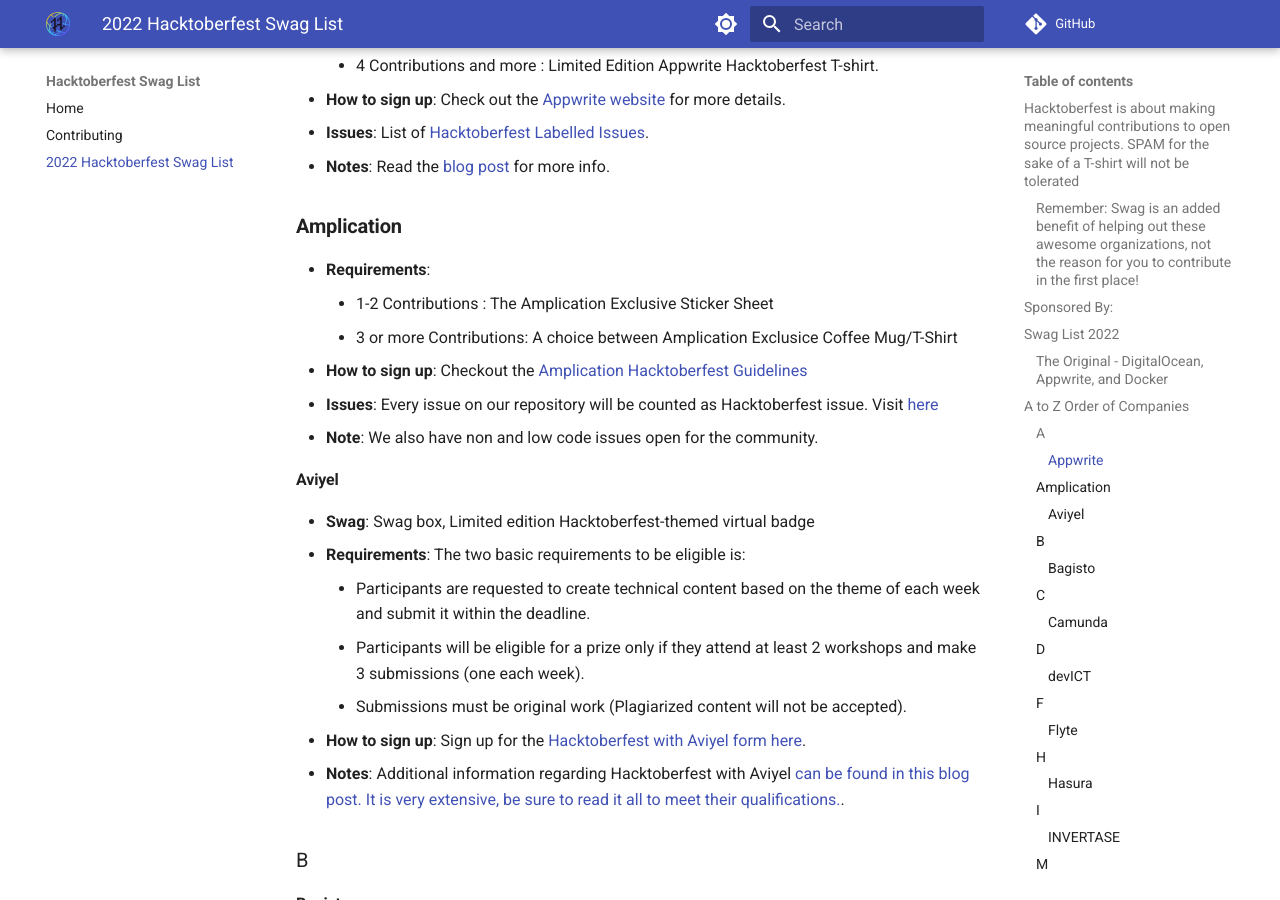
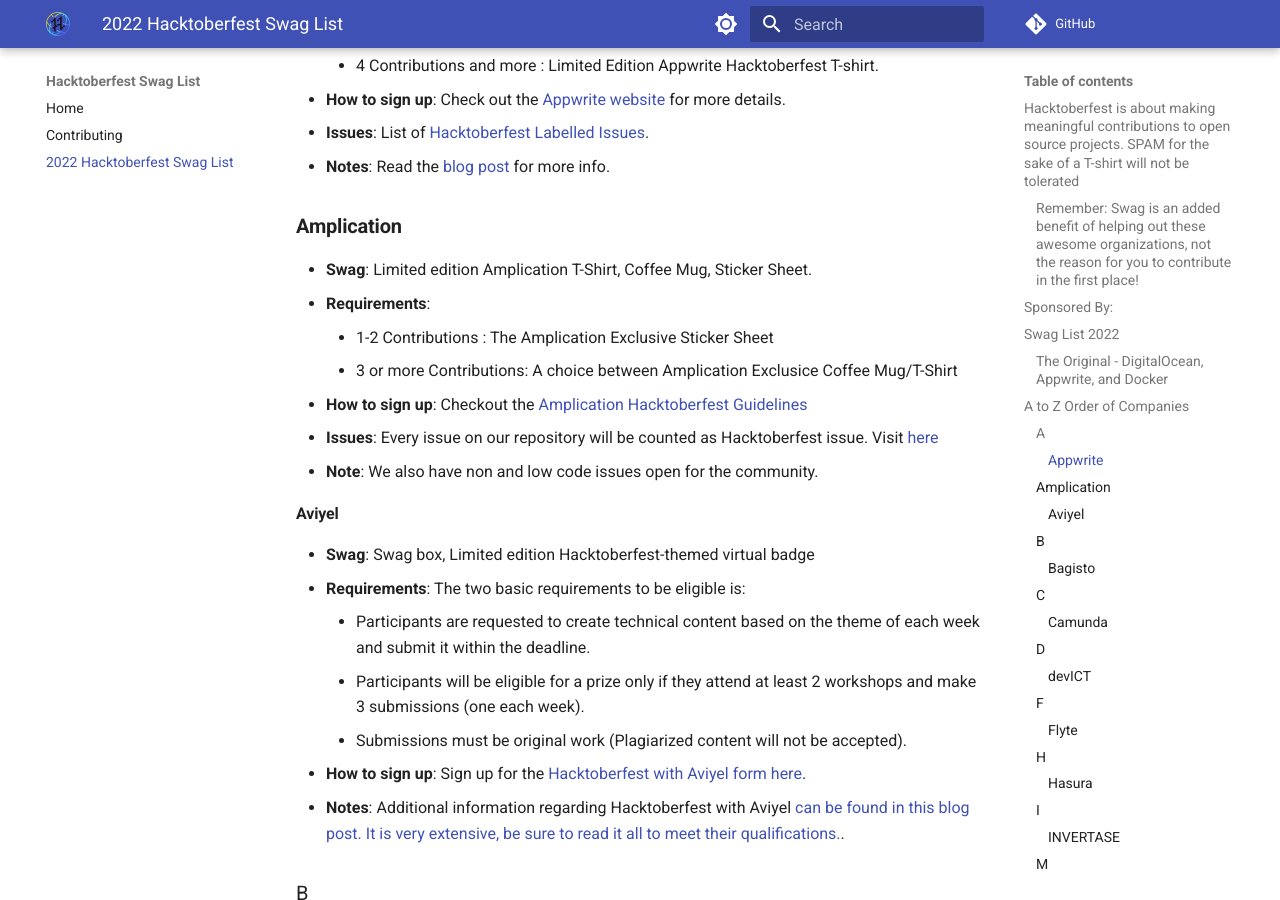
Before and after one commit to crweiner/hacktoberfest-swag-list, an MkDocs documentation site: the page built from docs/list.md, in a window 1280 px wide and 900 px high, scrolled down 1760 px. Built offline with MkDocs 1.6.1 and Material for MkDocs 9.7.7, drawn with Linux system fonts in a browser that asks for light colours; comment, search, counter and statistics services are not loaded.

Commit message:
Update list.md

```diff
--- a/docs/list.md
+++ b/docs/list.md
@@ -51,6 +51,8 @@
 - **Notes**: Read the [blog post](https://appwrite.io/hacktoberfest){:target="\_blank"} for more info.
 
 ### **Amplication**
+
+- **Swag**: Limited edition Amplication T-Shirt, Coffee Mug, Sticker Sheet.
 - **Requirements**:
     - 1-2 Contributions : The Amplication Exclusive Sticker Sheet
     - 3 or more Contributions: A choice between Amplication Exclusice Coffee Mug/T-Shirt
```
